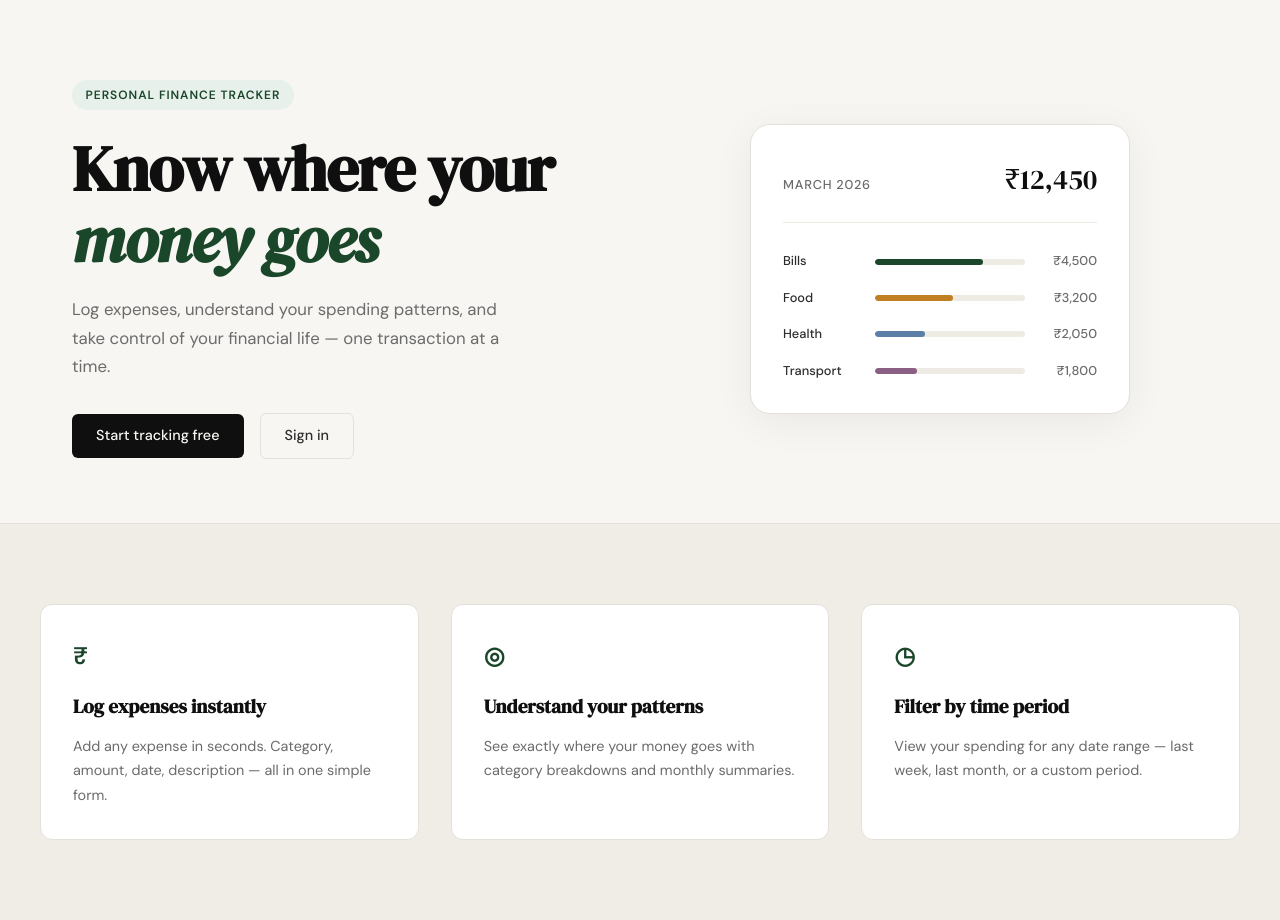
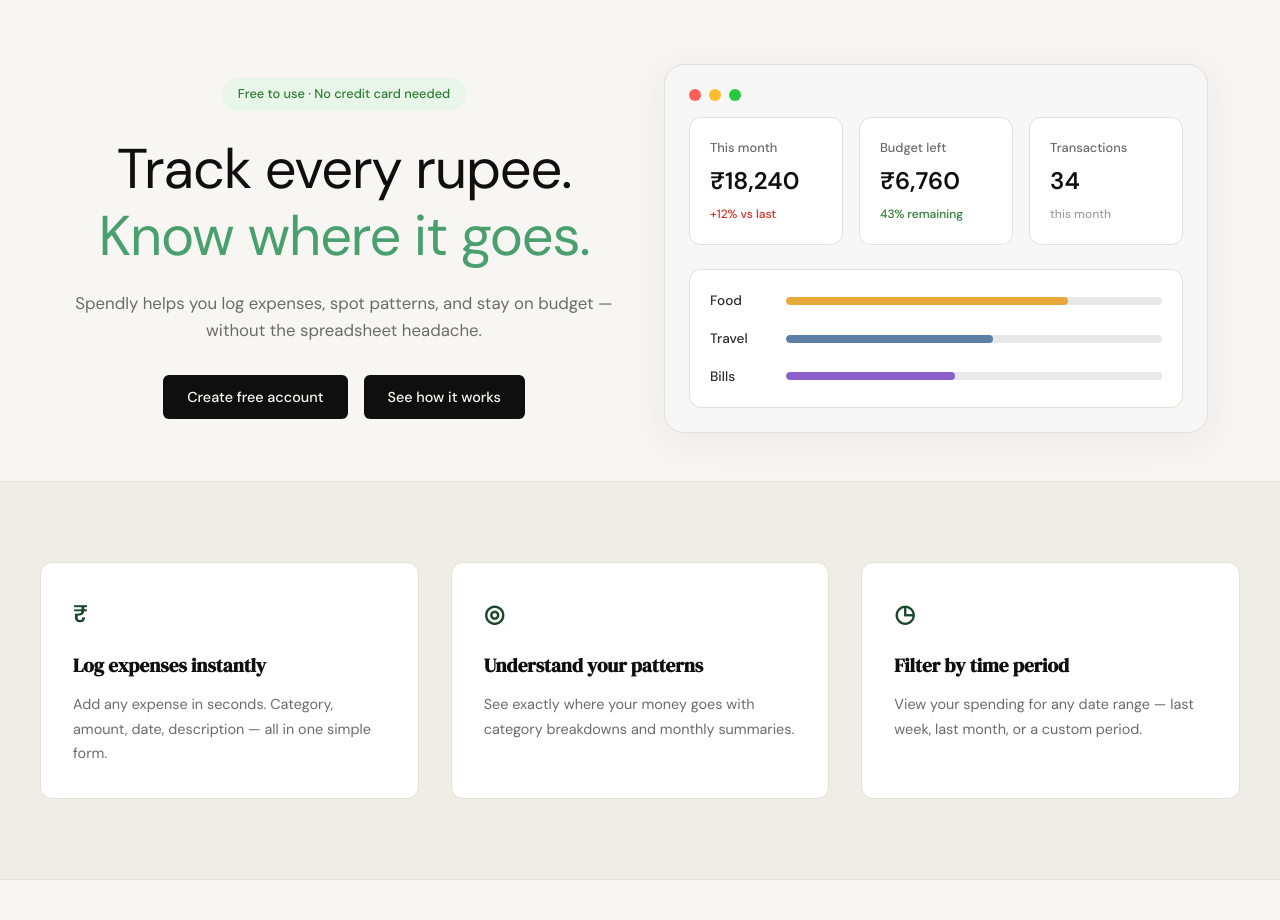
Before and after one commit to g-kapkoti/spendly, a Flask app: page / in a window 1280 px wide. Shown: the part 61-981 px from the top of the page. Run offline with Flask 3, Linux system fonts and the light colour scheme.

Commit message:
updated hero landing page

```diff
--- a/static/css/style.css
+++ b/static/css/style.css
@@ -124,47 +124,51 @@
 /* ------------------------------------------------------------------ */
 
 .hero {
-    padding: 5rem 2rem 4rem;
+    padding: 4rem 2rem 3rem;
     display: grid;
     grid-template-columns: 1fr 1fr;
-    gap: 4rem;
+    gap: 3rem;
     align-items: center;
     max-width: var(--max-width);
     margin: 0 auto;
 }
 
+.hero-inner {
+    text-align: center;
+    max-width: 540px;
+    margin: 0 auto;
+}
+
 .hero-badge {
     display: inline-block;
-    background: var(--accent-light);
-    color: var(--accent);
-    font-size: 0.75rem;
-    font-weight: 600;
-    letter-spacing: 0.08em;
-    text-transform: uppercase;
-    padding: 0.35rem 0.85rem;
+    background: #e8f5e9;
+    color: #2e7d32;
+    font-size: 0.8rem;
+    font-weight: 500;
+    padding: 0.4rem 1rem;
     border-radius: 999px;
     margin-bottom: 1.5rem;
 }
 
 .hero-title {
-    font-family: var(--font-display);
-    font-size: clamp(2.5rem, 5vw, 4rem);
-    line-height: 1.1;
+    font-family: var(--font-body);
+    font-size: clamp(2.5rem, 5vw, 3.5rem);
+    line-height: 1.2;
     letter-spacing: -0.02em;
     color: var(--ink);
     margin-bottom: 1.25rem;
+    font-weight: 400;
 }
 
-.hero-title em {
-    font-style: italic;
-    color: var(--accent);
+.hero-accent {
+    color: #4a9f6e;
+    font-weight: 400;
 }
 
 .hero-subtitle {
     font-size: 1.05rem;
     color: var(--ink-muted);
-    line-height: 1.7;
-    max-width: 460px;
+    line-height: 1.6;
     margin-bottom: 2rem;
 }
 
@@ -172,89 +176,133 @@
     display: flex;
     gap: 1rem;
     align-items: center;
+    justify-content: center;
+}
+
+.btn-dark {
+    background: var(--ink) !important;
+    color: var(--paper) !important;
+    padding: 0.75rem 1.5rem;
+    font-size: 0.95rem;
+    font-weight: 500;
+}
+
+.btn-dark:hover {
+    background: #333 !important;
 }
 
 /* ------------------------------------------------------------------ */
-/* Mock card (hero visual)                                             */
+/* Dashboard mockup (hero visual)                                      */
 /* ------------------------------------------------------------------ */
 
 .hero-visual {
     display: flex;
     justify-content: center;
+    align-items: center;
 }
 
-.mock-card {
-    background: var(--paper-card);
+.dashboard-mockup {
+    background: #f7f7f7;
     border: 1px solid var(--border);
     border-radius: var(--radius-lg);
-    padding: 2rem;
+    padding: 1.5rem;
     width: 100%;
-    max-width: 380px;
+    max-width: 700px;
     box-shadow: 0 8px 40px rgba(0,0,0,0.06);
 }
 
-.mock-card-header {
+.dashboard-header {
     display: flex;
-    justify-content: space-between;
-    align-items: baseline;
-    margin-bottom: 1.75rem;
-    padding-bottom: 1.25rem;
-    border-bottom: 1px solid var(--border-soft);
+    gap: 0.5rem;
+    margin-bottom: 1rem;
 }
 
-.mock-label {
-    font-size: 0.8rem;
-    font-weight: 500;
-    color: var(--ink-muted);
-    text-transform: uppercase;
-    letter-spacing: 0.06em;
+.dashboard-dot {
+    width: 12px;
+    height: 12px;
+    border-radius: 50%;
 }
 
-.mock-total {
-    font-family: var(--font-display);
-    font-size: 1.75rem;
+.dashboard-dot.red { background: #ff5f57; }
+.dashboard-dot.yellow { background: #ffbd2e; }
+.dashboard-dot.green { background: #28c940; }
+
+.dashboard-stats {
+    display: grid;
+    grid-template-columns: repeat(3, 1fr);
+    gap: 1rem;
+    margin-bottom: 1.5rem;
+}
+
+.stat-card {
+    background: var(--paper-card);
+    border: 1px solid var(--border);
+    border-radius: var(--radius-md);
+    padding: 1.25rem;
+    display: flex;
+    flex-direction: column;
+    gap: 0.25rem;
+}
+
+.stat-label {
+    font-size: 0.8rem;
+    color: var(--ink-muted);
+    font-weight: 500;
+}
+
+.stat-value {
+    font-size: 1.5rem;
+    font-weight: 600;
     color: var(--ink);
 }
 
-.mock-bars { display: flex; flex-direction: column; gap: 1rem; }
-
-.mock-bar-row {
-    display: grid;
-    grid-template-columns: 80px 1fr 60px;
-    align-items: center;
-    gap: 0.75rem;
+.stat-change {
+    font-size: 0.75rem;
+    font-weight: 500;
 }
 
-.mock-cat {
-    font-size: 0.8rem;
+.stat-change.positive { color: #d93025; }
+.stat-change.remaining { color: #2e7d32; }
+.stat-change.muted { color: var(--ink-faint); }
+
+.dashboard-categories {
+    background: var(--paper-card);
+    border: 1px solid var(--border);
+    border-radius: var(--radius-md);
+    padding: 1.25rem;
+    display: flex;
+    flex-direction: column;
+    gap: 1rem;
+}
+
+.category-row {
+    display: grid;
+    grid-template-columns: 60px 1fr;
+    align-items: center;
+    gap: 1rem;
+}
+
+.category-label {
+    font-size: 0.85rem;
     font-weight: 500;
     color: var(--ink-soft);
 }
 
-.mock-bar-track {
-    height: 6px;
-    background: var(--border-soft);
+.category-track {
+    height: 8px;
+    background: #e8e8e8;
     border-radius: 999px;
     overflow: hidden;
 }
 
-.mock-bar {
+.category-bar {
     height: 100%;
-    background: var(--accent);
     border-radius: 999px;
-    transition: width 0.6s ease;
 }
 
-.mock-bar-2 { background: var(--accent-2); }
-.mock-bar-3 { background: #5b7fa6; }
-.mock-bar-4 { background: #8b5e83; }
-
-.mock-amt {
-    font-size: 0.8rem;
-    font-weight: 500;
-    color: var(--ink-muted);
-    text-align: right;
-}
+.bar-food { background: #e8a83a; }
+.bar-travel { background: #5b7fa6; }
+.bar-bills { background: #8b5ec9; }
 
 /* ------------------------------------------------------------------ */
 /* Buttons                                                             */
--- a/templates/landing.html
+++ b/templates/landing.html
@@ -6,55 +6,62 @@
 
 <section class="hero">
     <div class="hero-inner">
-        <div class="hero-badge">Personal Finance Tracker</div>
+        <div class="hero-badge">Free to use · No credit card needed</div>
         <h1 class="hero-title">
-            Know where your<br>
-            <em>money goes</em>
+            Track every rupee.<br>
+            <span class="hero-accent">Know where it goes.</span>
         </h1>
         <p class="hero-subtitle">
-            Log expenses, understand your spending patterns,
-            and take control of your financial life —
-            one transaction at a time.
+            Spendly helps you log expenses, spot patterns, and stay
+            on budget — without the spreadsheet headache.
         </p>
         <div class="hero-actions">
-            <a href="{{ url_for('register') }}" class="btn-primary">Start tracking free</a>
-            <a href="{{ url_for('login') }}" class="btn-ghost">Sign in</a>
+            <a href="{{ url_for('register') }}" class="btn-primary btn-dark">Create free account</a>
+            <a href="#how-it-works" class="btn-primary btn-dark">See how it works</a>
         </div>
     </div>
     <div class="hero-visual">
-        <div class="mock-card">
-            <div class="mock-card-header">
-                <span class="mock-label">March 2026</span>
-                <span class="mock-total">₹12,450</span>
+        <div class="dashboard-mockup">
+            <div class="dashboard-header">
+                <span class="dashboard-dot red"></span>
+                <span class="dashboard-dot yellow"></span>
+                <span class="dashboard-dot green"></span>
             </div>
-            <div class="mock-bars">
-                <div class="mock-bar-row">
-                    <span class="mock-cat">Bills</span>
-                    <div class="mock-bar-track">
-                        <div class="mock-bar" style="width: 72%"></div>
+            <div class="dashboard-stats">
+                <div class="stat-card">
+                    <span class="stat-label">This month</span>
+                    <span class="stat-value">₹18,240</span>
+                    <span class="stat-change positive">+12% vs last</span>
+                </div>
+                <div class="stat-card">
+                    <span class="stat-label">Budget left</span>
+                    <span class="stat-value">₹6,760</span>
+                    <span class="stat-change remaining">43% remaining</span>
+                </div>
+                <div class="stat-card">
+                    <span class="stat-label">Transactions</span>
+                    <span class="stat-value">34</span>
+                    <span class="stat-change muted">this month</span>
+                </div>
+            </div>
+            <div class="dashboard-categories">
+                <div class="category-row">
+                    <span class="category-label">Food</span>
+                    <div class="category-track">
+                        <div class="category-bar bar-food" style="width: 75%"></div>
                     </div>
-                    <span class="mock-amt">₹4,500</span>
                 </div>
-                <div class="mock-bar-row">
-                    <span class="mock-cat">Food</span>
-                    <div class="mock-bar-track">
-                        <div class="mock-bar mock-bar-2" style="width: 52%"></div>
+                <div class="category-row">
+                    <span class="category-label">Travel</span>
+                    <div class="category-track">
+                        <div class="category-bar bar-travel" style="width: 55%"></div>
                     </div>
-                    <span class="mock-amt">₹3,200</span>
                 </div>
-                <div class="mock-bar-row">
-                    <span class="mock-cat">Health</span>
-                    <div class="mock-bar-track">
-                        <div class="mock-bar mock-bar-3" style="width: 33%"></div>
+                <div class="category-row">
+                    <span class="category-label">Bills</span>
+                    <div class="category-track">
+                        <div class="category-bar bar-bills" style="width: 45%"></div>
                     </div>
-                    <span class="mock-amt">₹2,050</span>
-                </div>
-                <div class="mock-bar-row">
-                    <span class="mock-cat">Transport</span>
-                    <div class="mock-bar-track">
-                        <div class="mock-bar mock-bar-4" style="width: 28%"></div>
-                    </div>
-                    <span class="mock-amt">₹1,800</span>
                 </div>
             </div>
         </div>
```
